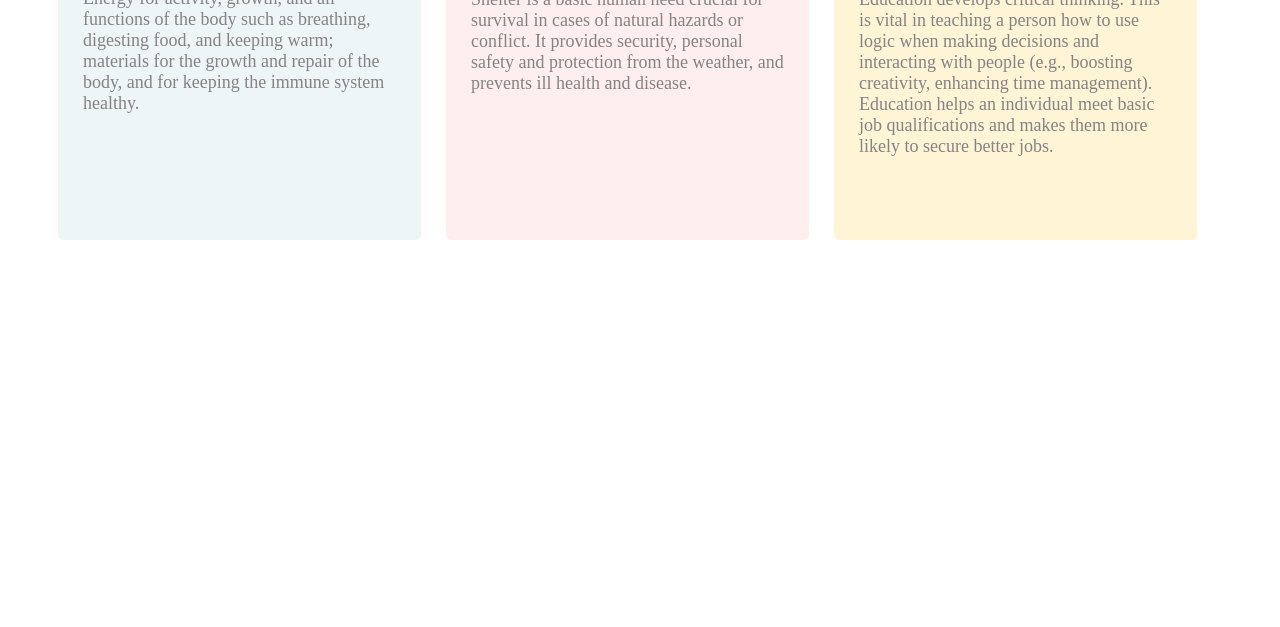
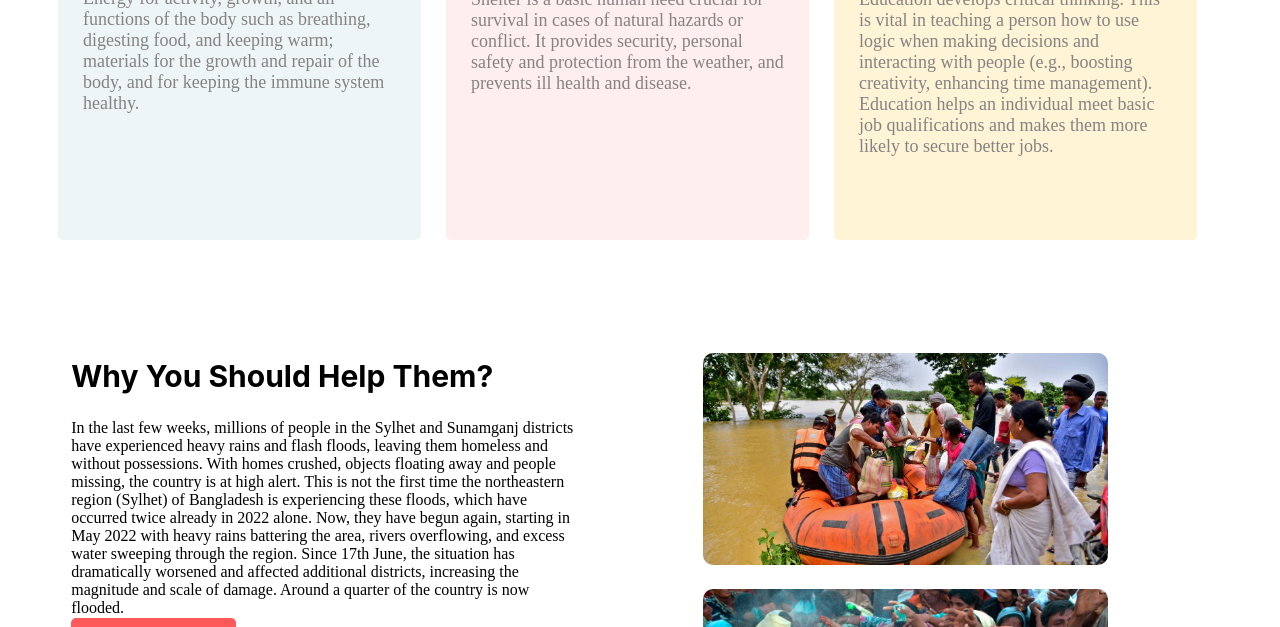
Before and after one commit to naymurabir/Donate-Now, a plain HTML site: page index.html in a window 1280 px wide. Shown: the part 2106-2733 px from the top of the page. Before the commit the page ends 2396 px from the top, so only its background shows below. Drawn offline with Linux system fonts and the light colour scheme.

Commit message:
section three done

```diff
--- a/index.html
+++ b/index.html
@@ -109,6 +109,31 @@
         </div>
     </section>
 
+    <section id="section-3">
+        <div class="half-width">
+            <h1 class="font-h1"> Why You Should Help Them?</h1>
+            <p> In the last few weeks, millions of people in the Sylhet and Sunamganj districts have experienced
+                heavy rains and flash floods, leaving them homeless and without possessions. With homes crushed,
+                objects floating away and people missing, the country is at high alert. This is not the first time
+                the northeastern region (Sylhet) of Bangladesh is experiencing these floods, which have occurred
+                twice already in 2022 alone. Now, they have begun again, starting in May 2022 with heavy rains
+                battering the area, rivers overflowing, and excess water sweeping through the region. Since 17th
+                June, the situation has dramatically worsened and affected additional districts, increasing the
+                magnitude and scale of damage. Around a quarter of the country is now flooded.</p>
+            <a class="donate-us" href="" target="_blank">Donate Now</a>
+        </div>
+
+        <div class="half-width">
+            <img src="images/donation5.jpg" alt="image5">
+            <img src="images/donation6.jpg" alt="image6">
+        </div>
+    </section>
+
+
+
+
+
+
 
 </body>
 
--- a/style.css
+++ b/style.css
@@ -191,3 +191,23 @@
     font-size: 18px;
     color: #868383
 }
+
+#section-3 {
+    display: flex;
+}
+
+.half-width {
+    width: 50%;
+    padding: 5%;
+}
+
+.half-width img {
+    width: 80%;
+    margin-top: 20px;
+    border-radius: 10px;
+}
+
+.font-h1 {
+    font-family: "Inter", sans-serif;
+    font-size: 30px;
+}
```
Also changed, not shown: images/image1.png (added).
